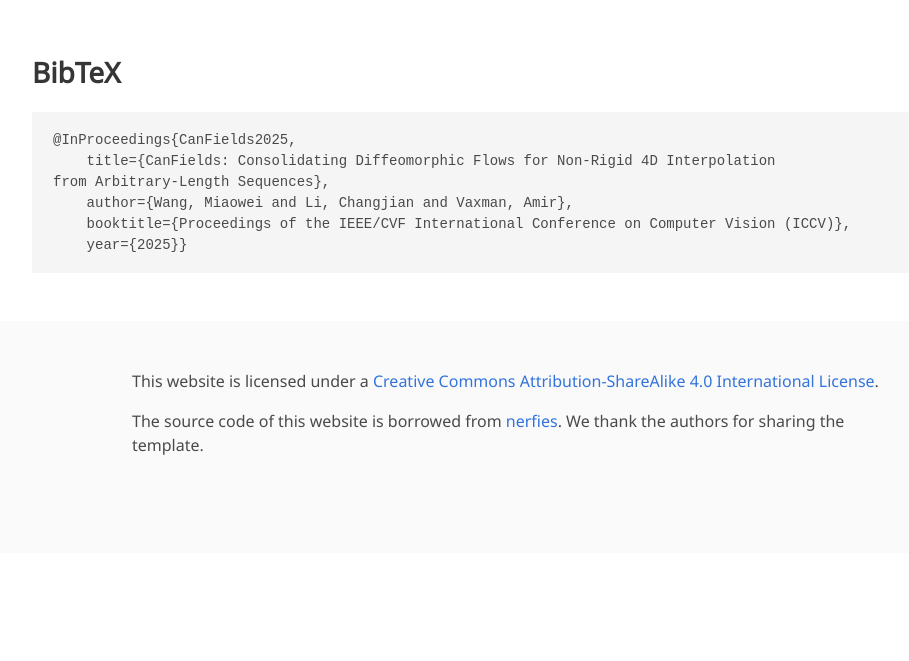
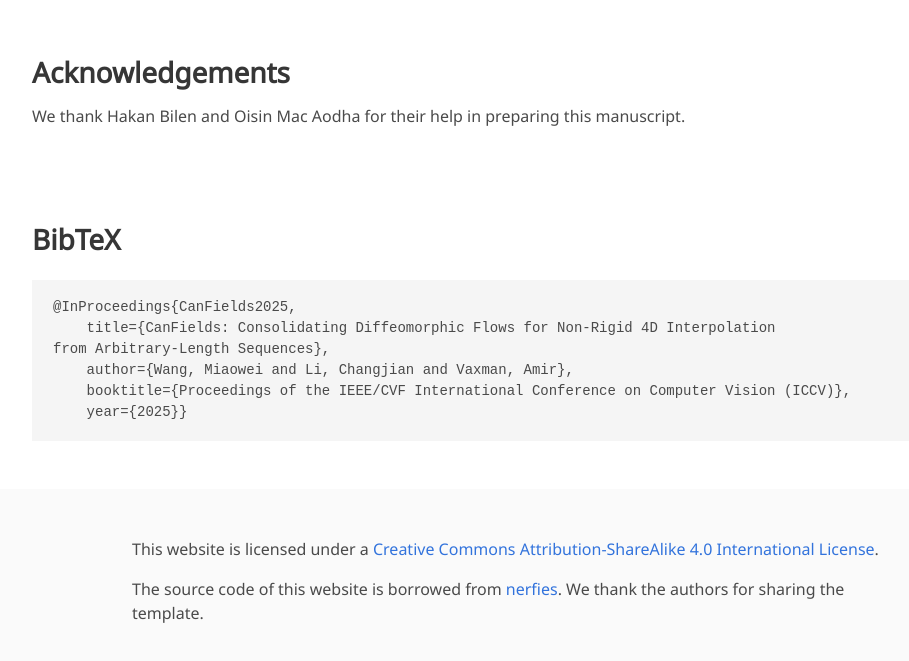
Before and after one commit to wangmiaowei/CanFields.github.io, a plain HTML site: page index.html in a window 1280 px wide. Shown: the part 2683-3344 px from the top of the page, without its empty margins (128-1037 px from the left). Before the commit the page ends 3236 px from the top, so only its background shows below. Drawn offline with nearby package versions, Linux system fonts and the light colour scheme; some icons are missing; a web font is replaced by a local one.

Commit message:
Update index.html

```diff
--- a/index.html
+++ b/index.html
@@ -359,7 +359,12 @@ from Arbitrary-Length Sequences</h1>
     </div>
   </div> -->
 </section>
-
+  <section class="section" id="Acknowledgements">
+    <div class="container is-max-desktop content">
+      <h2 class="title">Acknowledgements</h2>
+        We thank Hakan Bilen and Oisin Mac Aodha for their help in preparing this manuscript.
+    </div>
+  </section>
   <!-- <section class="section" id="BibTeX">
   <div class="container is-max-desktop content">
     <h2 class="title">BibTeX</h2>
```
